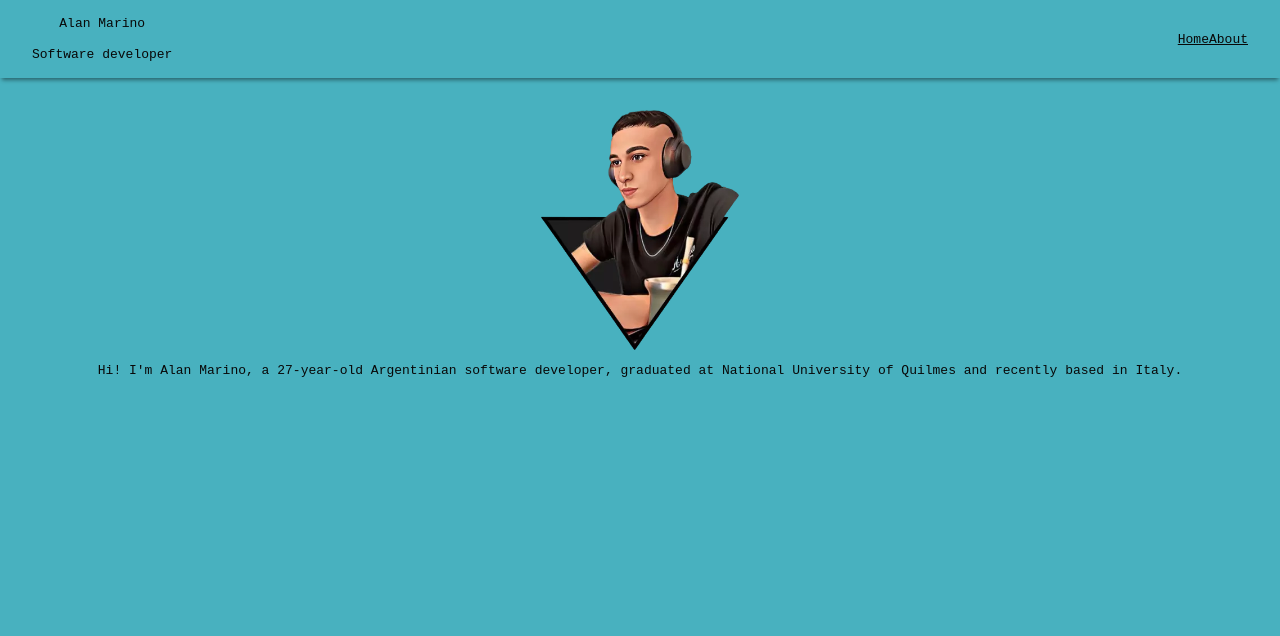
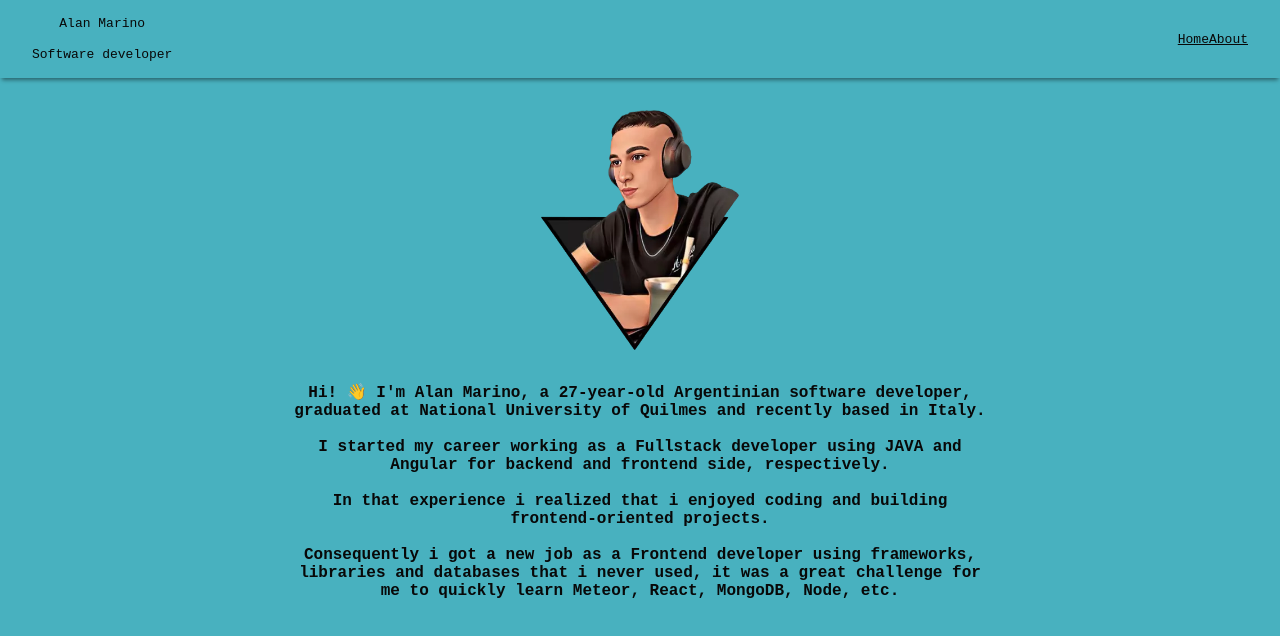
Before and after one commit to marinoalan/portfolio, a Next.js app: page / in a window 1280 px wide. Shown: the top 636 px of the page. Built offline with nearby package versions, Linux system fonts and the light colour scheme.

Commit message:
Added more text to portfolio

```diff
--- a/pages/index.tsx
+++ b/pages/index.tsx
@@ -3,6 +3,19 @@ import styled from "styled-components";
 
 const CenteredText = styled.p`
   text-align: center;
+  margin-block: 0px;
+  margin-top: 2rem;
+  font-size: 1rem;
+  font-weight: bold;
+`;
+
+const TextWrapper = styled.div`
+  display: flex;
+  justify-content: center;
+`;
+
+const TextContainer = styled.div`
+  max-width: 44rem;
 `;
 
 const millisecondsSecond = 1000;
@@ -20,13 +33,28 @@ const getAge = (dateString: string) => {
 
 const Home: NextPage = () => {
   return (
-    <>
-      <CenteredText>
-        Hi! I'm Alan Marino, a {getAge("1994-08-07")}-year-old Argentinian
-        software developer, graduated at National University of Quilmes and
-        recently based in Italy.
-      </CenteredText>
-    </>
+    <TextWrapper>
+      <TextContainer>
+        <CenteredText>
+          Hi! 👋 I'm Alan Marino, a {getAge("1994-08-07")}-year-old Argentinian
+          software developer, graduated at National University of Quilmes and
+          recently based in Italy.
+          <br />
+          <br />
+          I started my career working as a Fullstack developer using JAVA and
+          Angular for backend and frontend side, respectively.
+          <br />
+          <br />
+          In that experience i realized that i enjoyed coding and building
+          frontend-oriented projects.
+          <br />
+          <br />
+          Consequently i got a new job as a Frontend developer using frameworks,
+          libraries and databases that i never used, it was a great challenge
+          for me to quickly learn Meteor, React, MongoDB, Node, etc.
+        </CenteredText>
+      </TextContainer>
+    </TextWrapper>
   );
 };
 
```
